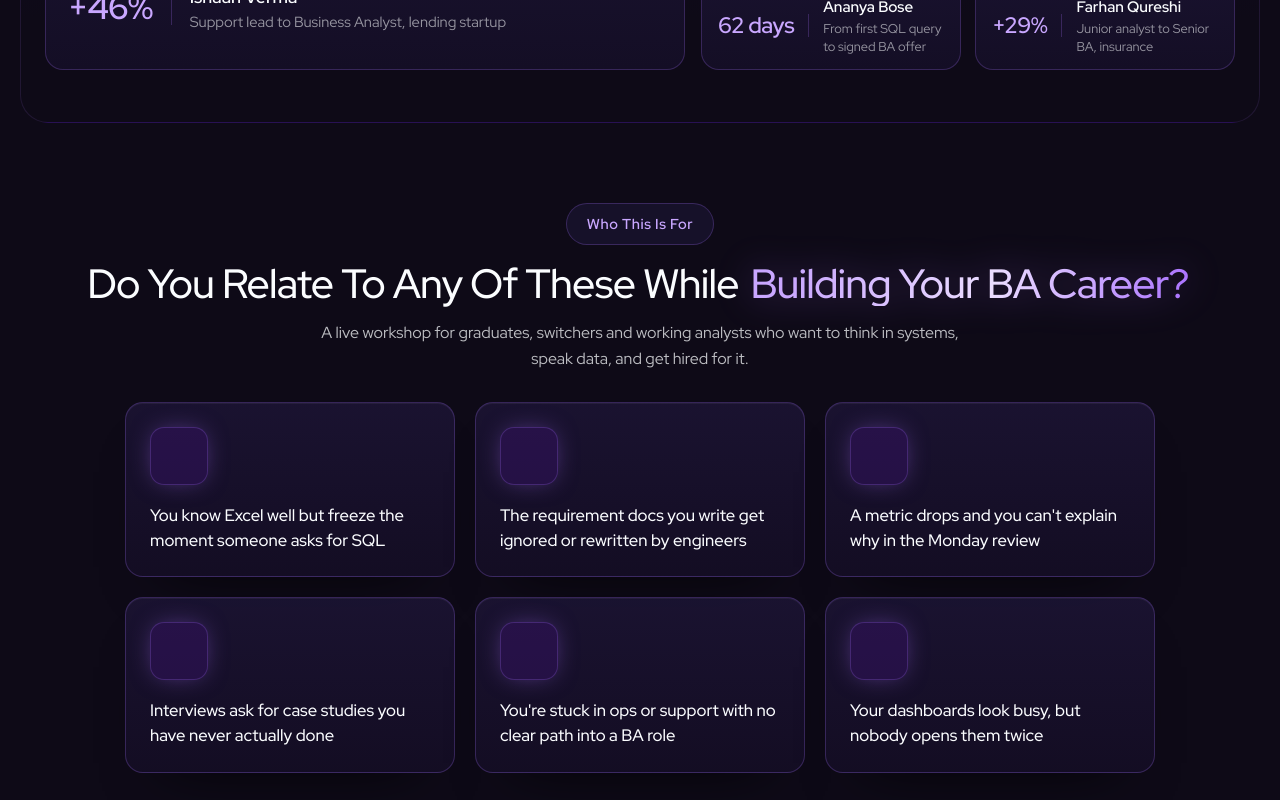
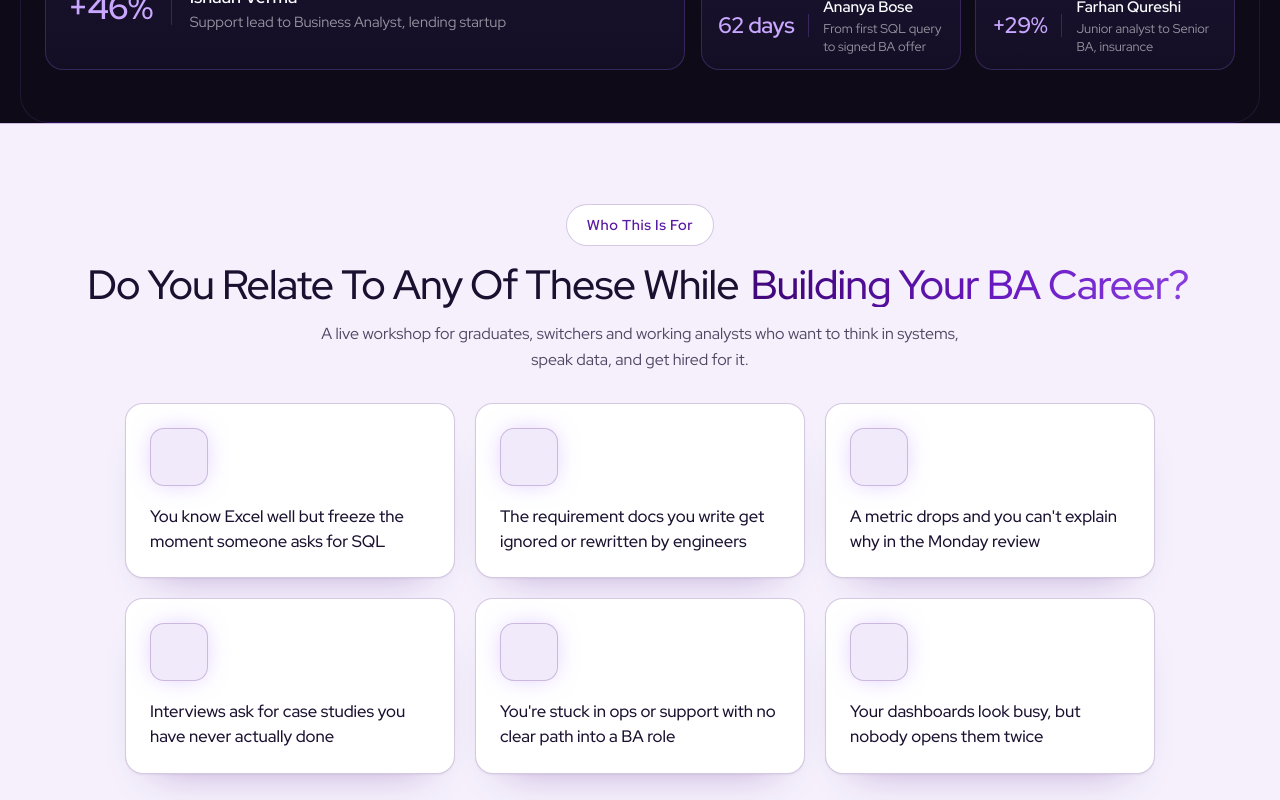
Before and after one commit to Vishad-N/ba-landing, a React (Vite) app: page / in a window 1280 px wide. Shown: the part 2020-2820 px from the top of the page. Built offline with nearby package versions, Linux system fonts and the light colour scheme; no server answers; some icons are missing.

Commit message:
Add light sections (pains, modules, mentor, FAQ) for contrast
Co-Authored-By: Claude Sonnet 5.5 <noreply@anthropic.com>

```diff
--- a/src/App.css
+++ b/src/App.css
@@ -309,11 +309,42 @@ section { position: relative }
 .faq summary:focus-visible { outline: 2px solid var(--lilac); outline-offset: -2px; border-radius: var(--r-card) }
 
 /* ---------- footer ---------- */
-footer { margin-top: 80px; border-top: 1px solid var(--line); padding: 28px 0; color: var(--text-3); font-size: .88rem }
+footer { margin-top: 0; border-top: 1px solid var(--line); padding: 28px 0; color: var(--text-3); font-size: .88rem }
 footer .wrap { display: flex; justify-content: space-between; gap: 12px; flex-wrap: wrap }
 .foot-links { display: inline-flex; flex-wrap: wrap; gap: 8px 18px; align-items: center }
 .foot-links a { color: var(--text-2) }
 .foot-links .wa-link { color: var(--text) }
+
+/* ---------- light sections: contrast against the dark canvas ----------
+   Re-themes the tokens, so every component inside inherits readable
+   ink-on-paper colours. Accent text goes deep purple (~8:1 on the paper). */
+.light {
+  --bg: #F5F0FC;
+  --surface: #FFFFFF;
+  --surface-2: #F0E8FA;
+  --text: #1A1030;
+  --text-2: rgba(26, 16, 48, .76);
+  --text-3: rgba(26, 16, 48, .6);
+  --lilac: #5A1AA3;
+  --violet: #6A1BC4;
+  --line: rgba(67, 7, 125, .12);
+  --line-2: rgba(67, 7, 125, .22);
+  --purple-wash: rgba(106, 27, 196, .09);
+  --card-bg: #FFFFFF;
+  --shadow: 0 1px 2px rgba(22, 3, 60, .06), 0 22px 44px -30px rgba(67, 7, 125, .4);
+  --glow: 0 0 0 1px rgba(106, 27, 196, .28), 0 22px 46px -22px rgba(67, 7, 125, .5);
+  background: var(--bg); color: var(--text);
+  padding-bottom: 90px !important;
+  border-top: 1px solid var(--line-2); border-bottom: 1px solid var(--line-2)
+}
+.light .hl { background: linear-gradient(100deg, #43077D 10%, #6A1BC4 60%, #8A3FE0 100%); -webkit-background-clip: text; background-clip: text; filter: none }
+.light .pill { background: #fff; color: var(--lilac); border-color: var(--line-2) }
+.light .pain:hover, .light .mod:hover, .light .faq details[open] { border-color: rgba(106, 27, 196, .5) }
+.light .stats { --text: #FBFDFF; --text-3: rgba(251, 253, 255, .62); background: var(--indigo); color: #FBFDFF }
+.light .mentor-copy p.roles { color: var(--lilac) }
+.light .faq summary:focus-visible { outline-color: var(--purple-2) }
+.light ::selection { background: var(--purple-2); color: #fff }
+.light + .light { border-top: 0 }
 
 /* ---------- sticky bar: frosted dark glass ---------- */
 .sticky { position: fixed; left: 0; right: 0; bottom: 0; z-index: 80; background: rgba(14, 10, 23, .88); -webkit-backdrop-filter: blur(16px); backdrop-filter: blur(16px); border-top: 1px solid var(--line-2); box-shadow: 0 -20px 50px -20px rgba(106, 27, 196, .5); color: var(--text); transform: translateY(calc(100% + 24px)); transition: transform .5s var(--ease), visibility 0s linear .5s; visibility: hidden }
--- a/src/App.jsx
+++ b/src/App.jsx
@@ -664,7 +664,7 @@ function Results() {
 
 function Pains() {
   return (
-    <section className="pains">
+    <section className="pains light">
       <div className="wrap">
         <span className="pill rv">Who This Is For</span>
         <h2 className="display h2 rv">Do You Relate To Any Of These While <span className="hl">Building Your BA Career?</span></h2>
@@ -742,7 +742,7 @@ function Audience() {
 
 function Modules() {
   return (
-    <section className="modules">
+    <section className="modules light">
       <div className="wrap">
         <h2 className="display h2 rv">Inside This Live <span className="hl">3 Hour</span> Analyst Bootcamp</h2>
         <p className="lead rv">You'll learn and build live alongside graduates, career switchers and working analysts.</p>
@@ -787,7 +787,7 @@ function ValueStack() {
 
 function Mentor() {
   return (
-    <section className="mentor">
+    <section className="mentor light">
       <div className="wrap">
         <div className="mentor-card rv">
           <div className="top">
@@ -846,7 +846,7 @@ function Outcomes() {
 
 function Faq() {
   return (
-    <section className="faq">
+    <section className="faq light">
       <div className="wrap">
         <h2 className="display h2 rv">Frequently Asked <span className="hl">Questions</span></h2>
         <div className="faq-list">
```
